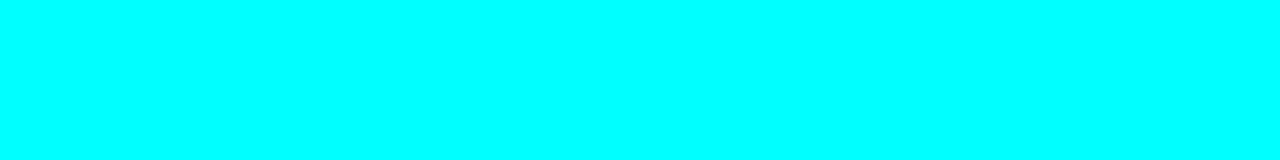
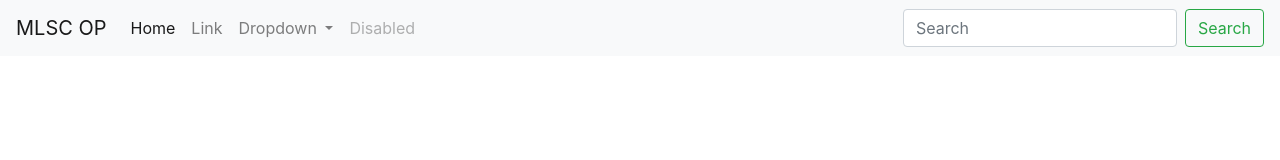
Before and after one commit to Shouraya/New-Project, a plain HTML site: page index.html in a window 1280 px wide. Drawn offline with nearby package versions, Linux system fonts and the light colour scheme.

Commit message:
added navbar

```diff
--- a/index.html
+++ b/index.html
@@ -4,9 +4,49 @@
     <meta charset="UTF-8">
     <meta name="viewport" content="width=device-width, initial-scale=1.0">
     <link rel="stylesheet" href="./style.css">
+    <link rel="stylesheet" href="https://maxcdn.bootstrapcdn.com/bootstrap/4.0.0/css/bootstrap.min.css" integrity="sha384-Gn5384xqQ1aoWXA+058RXPxPg6fy4IWvTNh0E263XmFcJlSAwiGgFAW/dAiS6JXm" crossorigin="anonymous">
+
     <title>Rock it</title>
 </head>
 <body>
+    <nav class="navbar navbar-expand-lg navbar-light bg-light">
+        <a class="navbar-brand" href="#">MLSC OP</a>
+        <button class="navbar-toggler" type="button" data-toggle="collapse" data-target="#navbarSupportedContent" aria-controls="navbarSupportedContent" aria-expanded="false" aria-label="Toggle navigation">
+          <span class="navbar-toggler-icon"></span>
+        </button>
+
+        <div class="collapse navbar-collapse" id="navbarSupportedContent">
+          <ul class="navbar-nav mr-auto">
+            <li class="nav-item active">
+              <a class="nav-link" href="#">Home <span class="sr-only">(current)</span></a>
+            </li>
+            <li class="nav-item">
+              <a class="nav-link" href="#">Link</a>
+            </li>
+            <li class="nav-item dropdown">
+              <a class="nav-link dropdown-toggle" href="#" id="navbarDropdown" role="button" data-toggle="dropdown" aria-haspopup="true" aria-expanded="false">
+                Dropdown
+              </a>
+              <div class="dropdown-menu" aria-labelledby="navbarDropdown">
+                <a class="dropdown-item" href="#">Action</a>
+                <a class="dropdown-item" href="#">Another action</a>
+                <div class="dropdown-divider"></div>
+                <a class="dropdown-item" href="#">Something else here</a>
+              </div>
+            </li>
+            <li class="nav-item">
+              <a class="nav-link disabled" href="#">Disabled</a>
+            </li>
+          </ul>
+          <form class="form-inline my-2 my-lg-0">
+            <input class="form-control mr-sm-2" type="search" placeholder="Search" aria-label="Search">
+            <button class="btn btn-outline-success my-2 my-sm-0" type="submit">Search</button>
+          </form>
+        </div>
+      </nav>
     <script src="./app.js"></script>
+    <script src="https://code.jquery.com/jquery-3.2.1.slim.min.js" integrity="sha384-KJ3o2DKtIkvYIK3UENzmM7KCkRr/rE9/Qpg6aAZGJwFDMVNA/GpGFF93hXpG5KkN" crossorigin="anonymous"></script>
+<script src="https://cdnjs.cloudflare.com/ajax/libs/popper.js/1.12.9/umd/popper.min.js" integrity="sha384-ApNbgh9B+Y1QKtv3Rn7W3mgPxhU9K/ScQsAP7hUibX39j7fakFPskvXusvfa0b4Q" crossorigin="anonymous"></script>
+<script src="https://maxcdn.bootstrapcdn.com/bootstrap/4.0.0/js/bootstrap.min.js" integrity="sha384-JZR6Spejh4U02d8jOt6vLEHfe/JQGiRRSQQxSfFWpi1MquVdAyjUar5+76PVCmYl" crossorigin="anonymous"></script>
 </body>
 </html>
```
